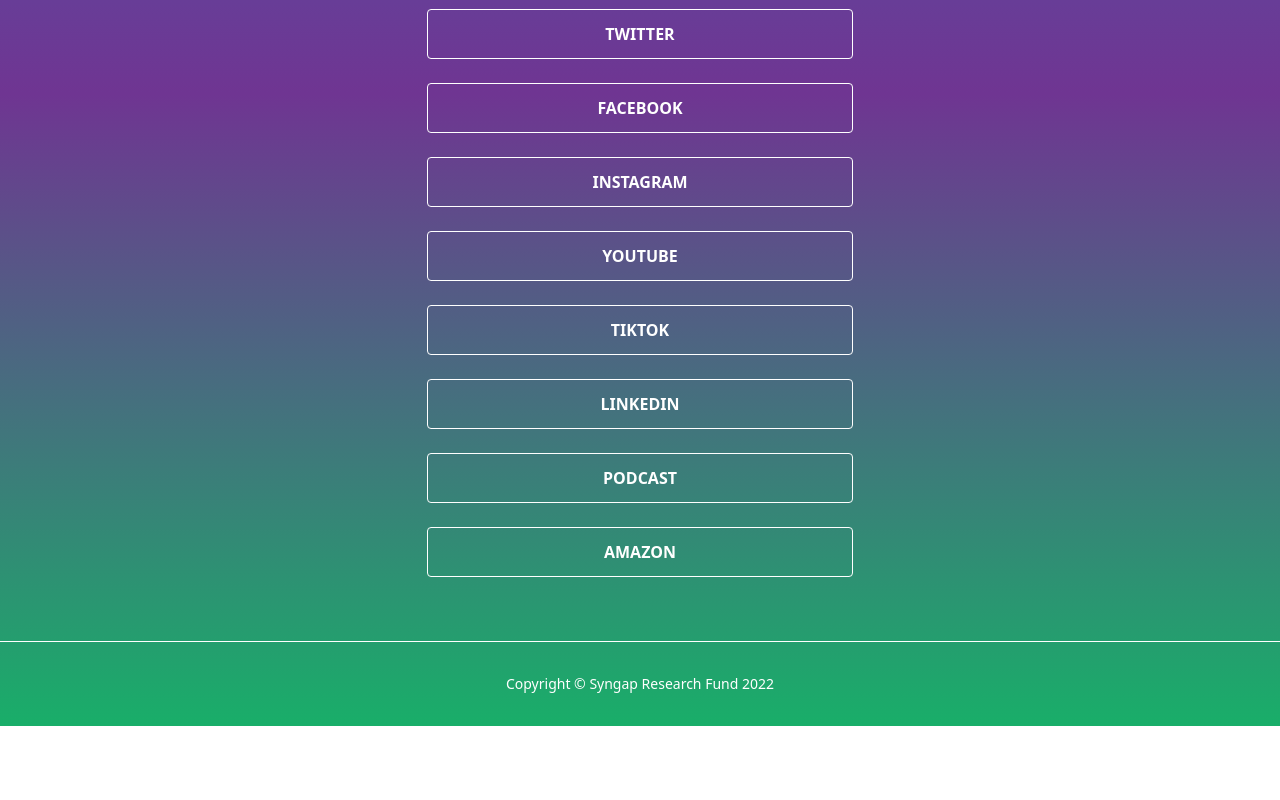
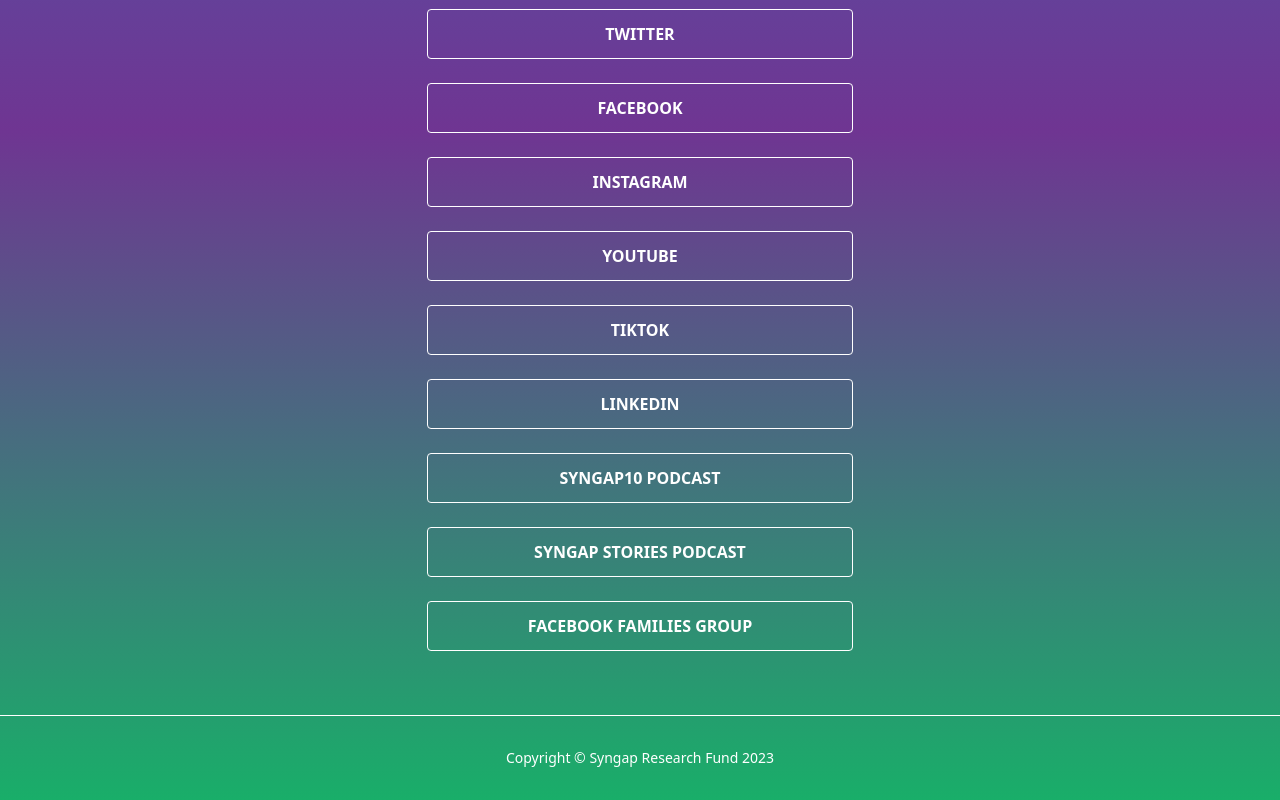
Before and after one commit to syngapresearchfund/srf-links, a website built with Vite: page index.html in a window 1280 px wide. Shown: the part 539-1339 px from the top of the page. Before the commit the page ends 1265 px from the top, so only its background shows below. Built offline with nearby package versions, Linux system fonts and the light colour scheme.

Commit message:
Update links.

```diff
--- a/index.html
+++ b/index.html
@@ -29,13 +29,14 @@
 						<li class="w-3/4 lg:w-1/3"><a class="block hover:bg-white border border-white hover:border-srf-green-500 rounded py-3 px-8 uppercase text-white hover:text-srf-green-500 transition duration-500 font-bold" href="https://www.youtube.com/channel/UCtnPWPpqouMA_1UGOyu4W6A?sub_confirmation=1">YouTube</a></li>
 						<li class="w-3/4 lg:w-1/3"><a class="block hover:bg-white border border-white hover:border-srf-green-500 rounded py-3 px-8 uppercase text-white hover:text-srf-green-500 transition duration-500 font-bold" href="https://tiktok.com/@curesyngap1">TikTok</a></li>
 						<li class="w-3/4 lg:w-1/3"><a class="block hover:bg-white border border-white hover:border-srf-green-500 rounded py-3 px-8 uppercase text-white hover:text-srf-green-500 transition duration-500 font-bold" href="https://linkedin.com/company/curesyngap1">LinkedIn</a></li>
-						<li class="w-3/4 lg:w-1/3"><a class="block hover:bg-white border border-white hover:border-srf-green-500 rounded py-3 px-8 uppercase text-white hover:text-srf-green-500 transition duration-500 font-bold" href="https://www.syngapresearchfund.org/syngap10-podcast">Podcast</a></li>
-						<li class="w-3/4 lg:w-1/3"><a class="block hover:bg-white border border-white hover:border-srf-green-500 rounded py-3 px-8 uppercase text-white hover:text-srf-green-500 transition duration-500 font-bold" href="https://smile.amazon.com/gp/chpf/homepage/ref=smi_chpf_redirect?ie=UTF8&ein=83-1200789&ref_=smi_ext_ch_83-1200789_cl">Amazon</a></li>
+						<li class="w-3/4 lg:w-1/3"><a class="block hover:bg-white border border-white hover:border-srf-green-500 rounded py-3 px-8 uppercase text-white hover:text-srf-green-500 transition duration-500 font-bold" href="https://www.syngapresearchfund.org/syngap10-podcast">SYNGAP10 Podcast</a></li>
+						<li class="w-3/4 lg:w-1/3"><a class="block hover:bg-white border border-white hover:border-srf-green-500 rounded py-3 px-8 uppercase text-white hover:text-srf-green-500 transition duration-500 font-bold" href="https://www.syngapresearchfund.org/syngap-stories">SynGAP Stories Podcast</a></li>
+						<li class="w-3/4 lg:w-1/3"><a class="block hover:bg-white border border-white hover:border-srf-green-500 rounded py-3 px-8 uppercase text-white hover:text-srf-green-500 transition duration-500 font-bold" href="https://www.facebook.com/groups/376862123195518">Facebook Families group</a></li>
 					</ul>
 				</div>
 			</section>
 		</main>
-		<footer class="mt-auto py-6 lg:py-8 border-t border-white text-white text-sm text-center">Copyright © Syngap Research Fund 2022</footer>
+		<footer class="mt-auto py-6 lg:py-8 border-t border-white text-white text-sm text-center">Copyright © Syngap Research Fund 2023</footer>
         <script src="index.js"></script>
     </body>
 </html>
```
